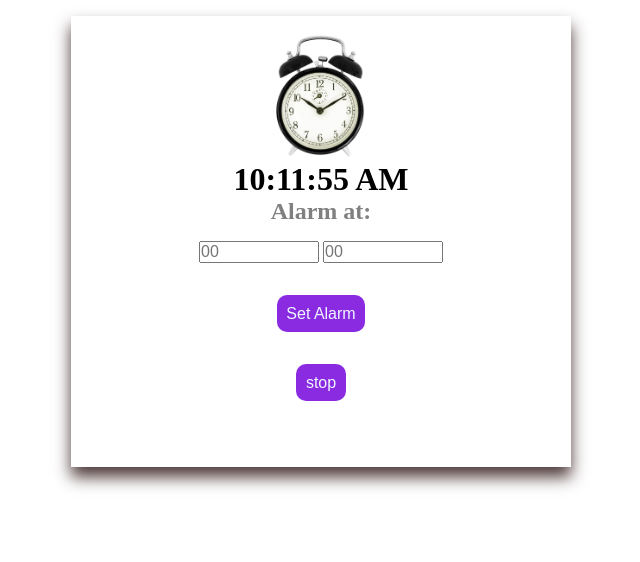
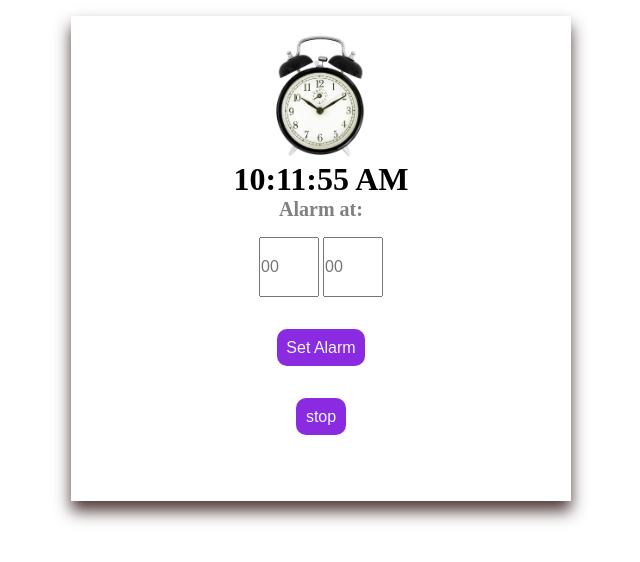
Before and after one commit to Nandinijain24/AlarmClock, a plain HTML site: page index.html in a window 1280 px wide. Shown: the whole page, without its empty margins (319-959 px from the left). Drawn offline with Linux system fonts and the light colour scheme.

Commit message:
secondcommit

```diff
--- a/style.css
+++ b/style.css
@@ -46,12 +46,14 @@ width:100px;
    h2{
      color:grey;
      margin-bottom: 1rem;
+     font-size: 20px;
 
    }
 input{
      font-size: 1rem;
-     width: 120px;
+     width: 60px;
      text-decoration: center;
+     height: 60px;
 
 }
 button{
```
Also changed, not shown: 1 other file.
